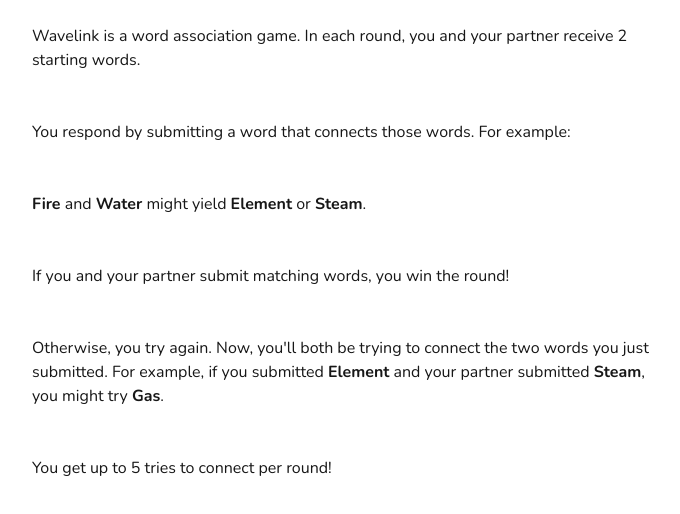
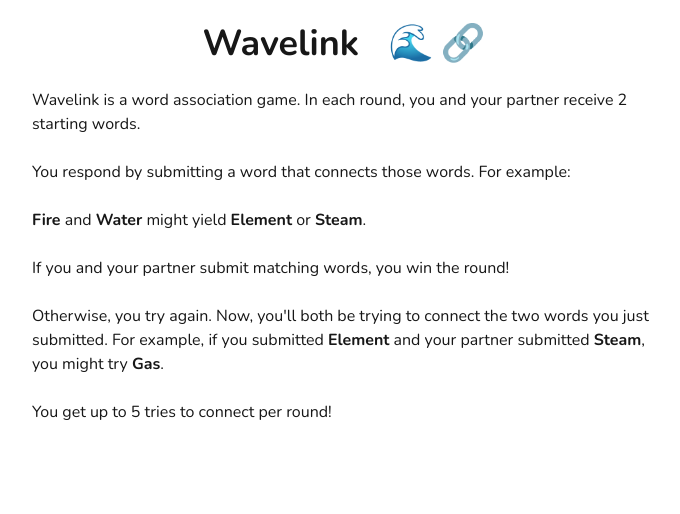
Before and after one commit to potluck/wavelink, a Next.js app: page /help in a window 1280 px wide. Shown: the top 514 px of the page, without its empty margins (296-976 px from the left). Built offline with nearby package versions, Linux system fonts and the light colour scheme.

Commit message:
small polish

```diff
--- a/pages/components/GameState.tsx
+++ b/pages/components/GameState.tsx
@@ -108,7 +108,6 @@ export default function GameState({
         <div className="text-red-500">Unfortunately, you did not win this round. Try again!</div>}
       {((completedTurn.speed_score || 0) > 0 && lastLink1 === lastLink2) && (<div className="text-green-500">You and your partner both submitted <b>{lastLink1}</b>!</div>)}
       {((completedTurn.speed_score || 0) > 0 && lastLink1 !== lastLink2) && (<div className="text-green-500">You and your partner submitted <b>{lastLink1}</b> and <b>{lastLink2}</b>!</div>)}
-      {/* <br />- Your submission: {thisLower? completedRound.link1:completedRound.link2}, Their submission: {thisLower? completedRound.link2:completedRound.link1} */}
     </div>);
 
   return (
--- a/pages/help.tsx
+++ b/pages/help.tsx
@@ -4,27 +4,23 @@ const nunito = Nunito({ subsets: ['latin'] })
 export default function Help() {
   return (
     <div className={`${nunito.className} max-w-2xl mx-auto p-6 space-y-6`}>
+      <h1 className="text-4xl font-bold text-center w-full">Wavelink &nbsp;&nbsp;🌊&thinsp;🔗</h1>
       <div>
         Wavelink is a word association game. In each round, you and your partner receive 2 starting words.
       </div>
-      <br />
       <div>
         You respond by submitting a word that connects those words. For example:
       </div>
-      <br />
       <div>
         <b>Fire</b> and <b>Water</b> might yield <b>Element</b> or <b>Steam</b>.
       </div>
-      <br />
       <div>
         If you and your partner submit matching words, you win the round!
       </div>
-      <br />
       <div>
         Otherwise, you try again. Now, you&apos;ll both be trying to connect the two words you just submitted.
         For example, if you submitted <b>Element</b> and your partner submitted <b>Steam</b>, you might try <b>Gas</b>.
       </div>
-      <br />
       <div>
         You get up to 5 tries to connect per round!
       </div>
```
